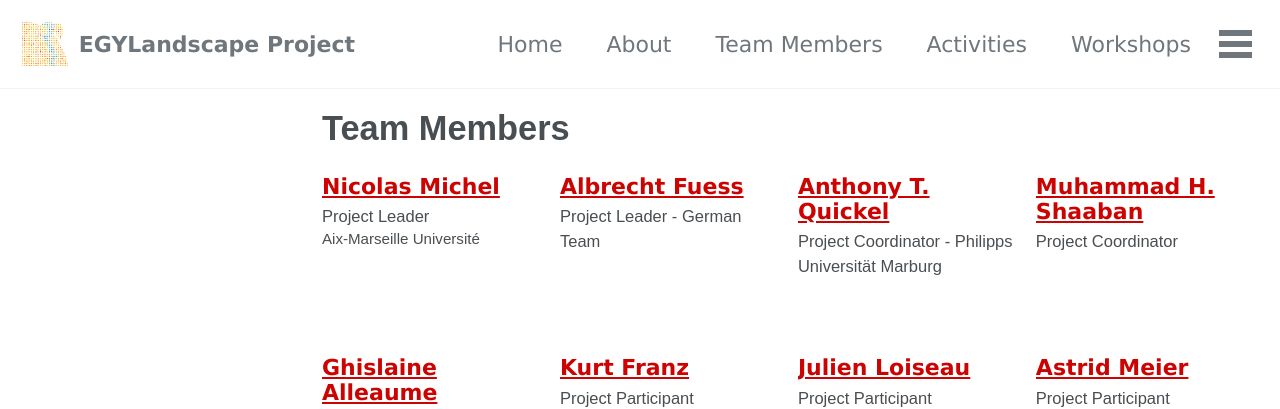
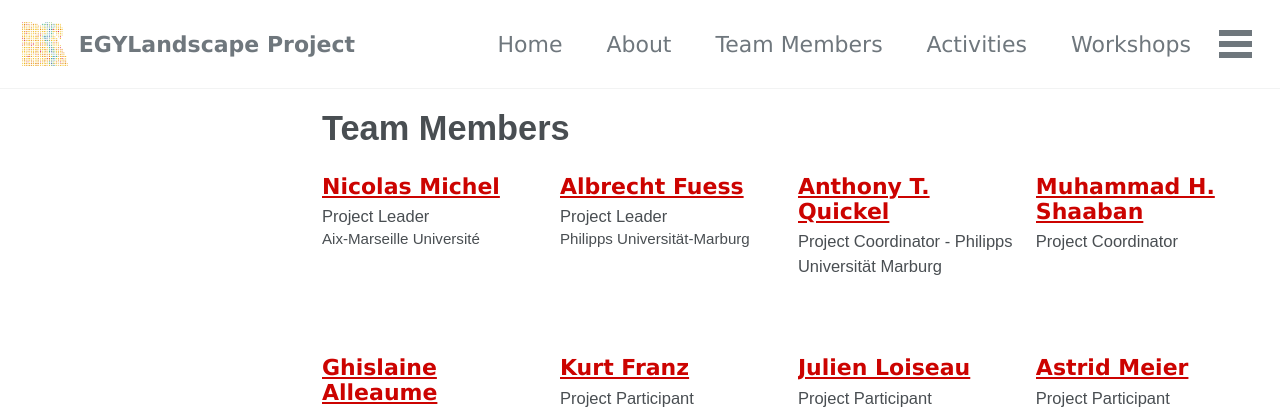
Before and after one commit to mhshaaban/egylandscapeproject.github.io, a Jekyll site: the page built from _pages/members-archive.md, in a window 1280 px wide. Shown: the top 409 px of the page. Built offline with Jekyll 4.4.1, drawn with Linux system fonts in a browser that asks for light colours; cached includes are drawn as plain includes; nearby versions of some CDN libraries; some web fonts are replaced.

Commit message:
Update AlbrechtFuess.md

```diff
--- a/_members/AlbrechtFuess.md
+++ b/_members/AlbrechtFuess.md
@@ -1,6 +1,7 @@
 ---
 title: "Albrecht Fuess"
-excerpt: "Project Leader - German Team"
+excerpt: "Project Leader"
+institution: "Philipps Universität-Marburg"
 author: Albrecht Fuess
 toc: false
 toc_sticky: false
```
